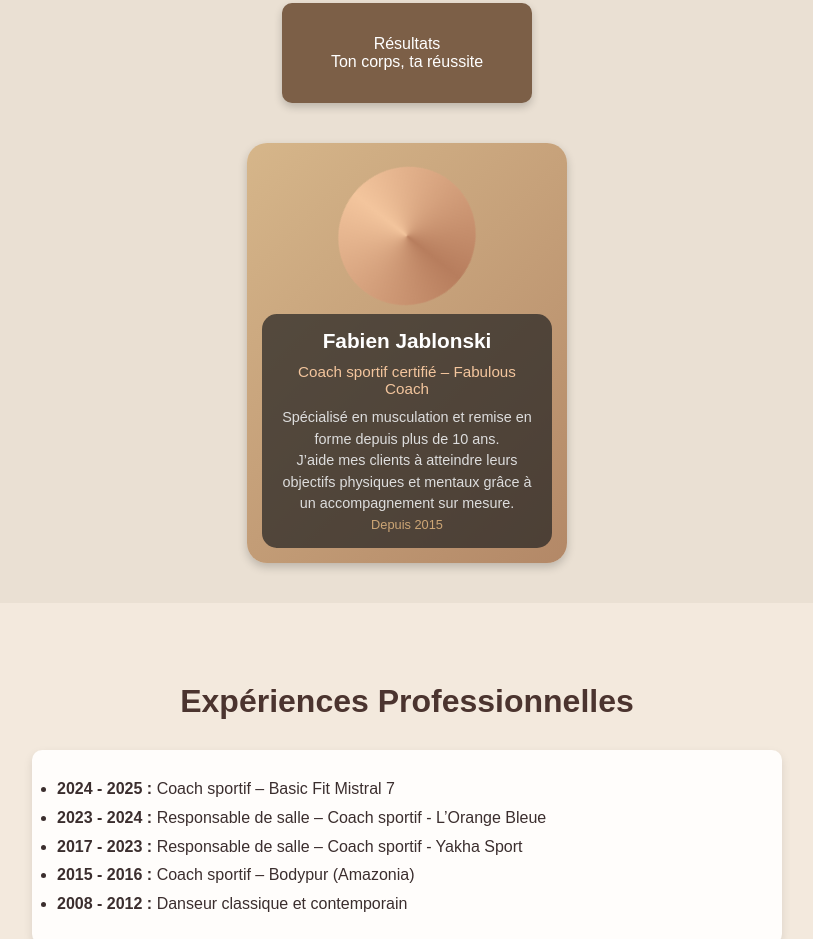
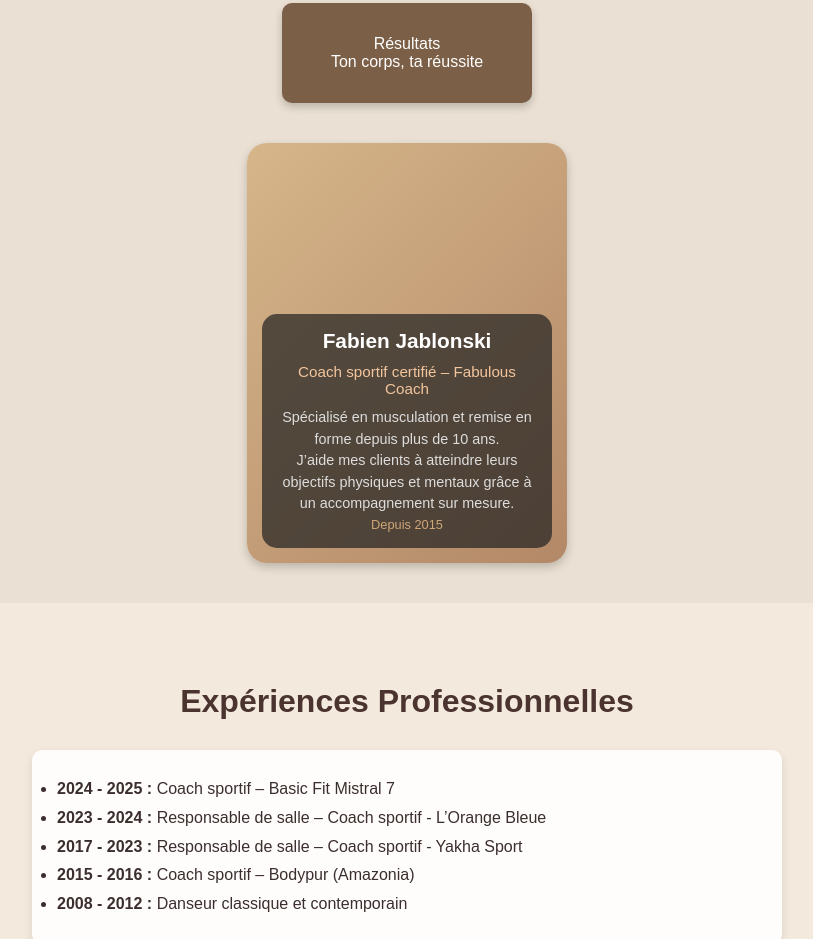
Before and after one commit to meadhm570-lab/fabulous-coach, a plain HTML site: page index.html in a window 1280 px wide. Shown: the part 1067-2006 px from the top of the page, without its empty margins (233-1046 px from the left). Drawn offline with Linux system fonts and the light colour scheme.

Commit message:
Update style.css

```diff
--- a/style.css
+++ b/style.css
@@ -138,14 +138,6 @@ body {
   justify-content: space-between;
 }
 
-.card-ring {
-  width: 140px;
-  height: 140px;
-  margin: 10px auto;
-  border-radius: 50%;
-  background: conic-gradient(from 0deg, #b77d5d, #f3c59d, #b77d5d);
-  animation: spin 14s linear infinite;
-}
 
 @keyframes spin { to { transform: rotate(360deg); } }
 
```
